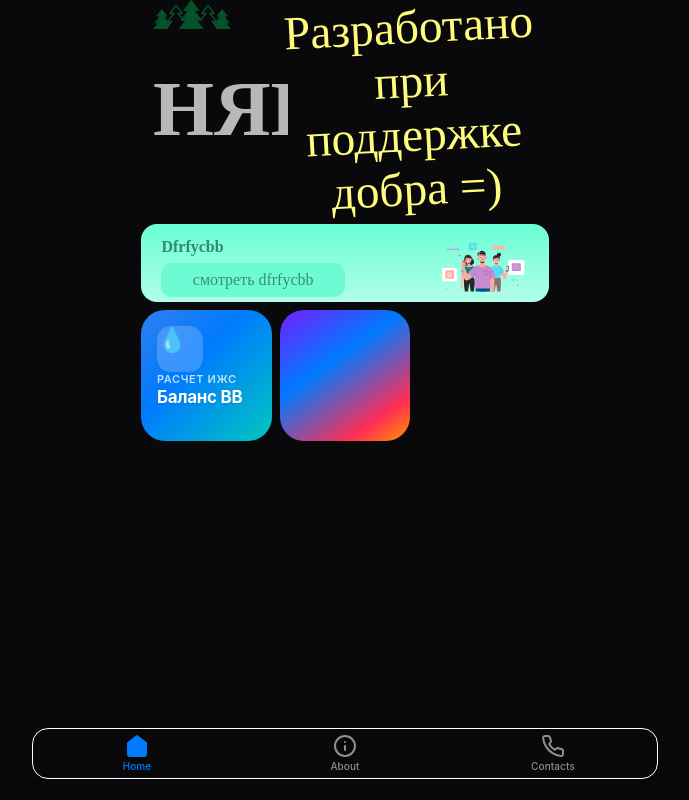
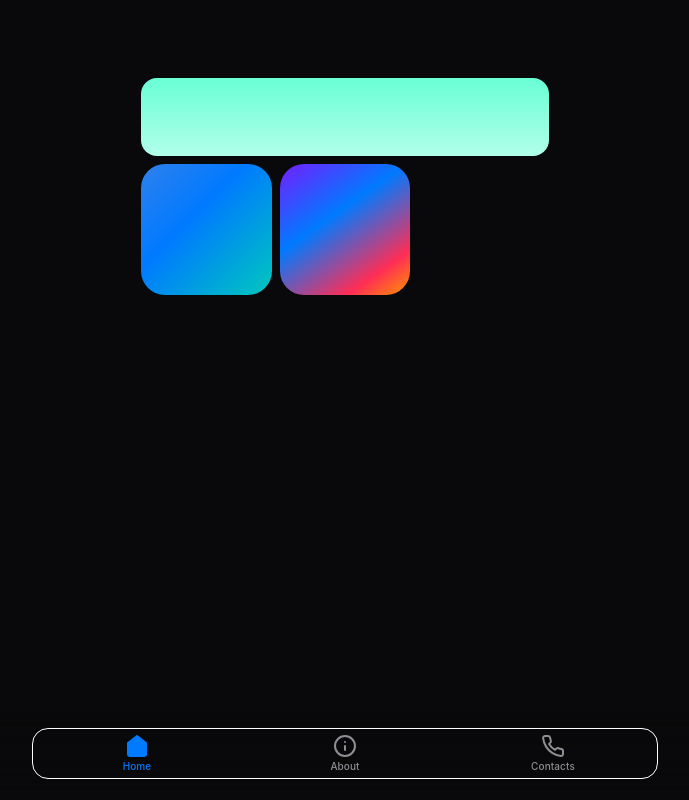
Before and after one commit to AkhmetovSR/ncity, a Next.js app: page / in a window 1280 px wide. Shown: the whole page, without its empty margins (295-984 px from the left). Built offline with nearby package versions, Linux system fonts and the light colour scheme.

Commit message:
14.08.2026

```diff
--- a/app/layout.tsx
+++ b/app/layout.tsx
@@ -97,7 +97,7 @@ export const viewport: Viewport = {
 
 // 🌟 СЕНЬОР-ФИКС 2: Метатеги PWA для iOS (Safari)
 export const metadata: Metadata = {
-    title: "Нягань",
+    title: "фыв",
     description: "Мобильное приложение для поиска работы",
     appleWebApp: {
         capable: true,
--- a/components/Home/Job/Job.tsx
+++ b/components/Home/Job/Job.tsx
@@ -8,17 +8,17 @@ import s from "@/components/Home/Job/Job.module.css";
 export default function Job() {
     return (
         <div className={s.Job}>
-            <div className={s.Content}>
-                <div className={s.Left}>
-                    <div className={s.Title}>Dfrfycbb</div>
-                    <div className={s.SearchJob}>смотреть dfrfycbb</div>
-                </div>
-                <div className={s.Right}>
-                    <div className={s.WorkImg}>
-                        <Lottie animationData={tapAnimation} loop={true} autoplay={true}/>
-                    </div>
-                </div>
-            </div>
+            {/*<div className={s.Content}>*/}
+            {/*    <div className={s.Left}>*/}
+            {/*        <div className={s.Title}>Dfrfycbb</div>*/}
+            {/*        <div className={s.SearchJob}>смотреть dfrfycbb</div>*/}
+            {/*    </div>*/}
+            {/*    <div className={s.Right}>*/}
+            {/*        <div className={s.WorkImg}>*/}
+            {/*            <Lottie animationData={tapAnimation} loop={true} autoplay={true}/>*/}
+            {/*        </div>*/}
+            {/*    </div>*/}
+            {/*</div>*/}
         </div>
     );
 }
--- a/components/Home/Title/Title.tsx
+++ b/components/Home/Title/Title.tsx
@@ -7,26 +7,26 @@ import React from "react";
 export default function Title() {
     return (
         <div className={s.Title}>
-            <div className={s.TitleContent}>
-                <div className={s.Label}>
-                    <div className={s.MountainImg}>
-                        {/*<div className={s.tree}>*/}
-                        {/*    <div className={s.top}></div>*/}
-                        {/*    <div className={s.middle}></div>*/}
-                        {/*    <div className={s.bottom}></div>*/}
-                        {/*    <div className={s.trunk}></div>*/}
-                        {/*</div>*/}
-                        {/*<div className={s.themeButtonWrapper}><DarkWhiteTheme/></div>*/}
-                        <div className={s.Forest}></div>
-                        {/*<Image src={Mountain} alt={"Mountain"} className={s.iconImage}/>*/}
-                    </div>
-                    <div className={s.TitleCity}>НЯГАНЬ</div>
-                    {/*<div className={s.SearchAll}>#НАЙДЕТСЯВСЕ</div>*/}
-                </div>
-                <div className={s.Dobro}>
-                    Разработано при поддержке добра =)
-                </div>
-            </div>
+            {/*<div className={s.TitleContent}>*/}
+            {/*    <div className={s.Label}>*/}
+            {/*        <div className={s.MountainImg}>*/}
+            {/*            /!*<div className={s.tree}>*!/*/}
+            {/*            /!*    <div className={s.top}></div>*!/*/}
+            {/*            /!*    <div className={s.middle}></div>*!/*/}
+            {/*            /!*    <div className={s.bottom}></div>*!/*/}
+            {/*            /!*    <div className={s.trunk}></div>*!/*/}
+            {/*            /!*</div>*!/*/}
+            {/*            /!*<div className={s.themeButtonWrapper}><DarkWhiteTheme/></div>*!/*/}
+            {/*            <div className={s.Forest}></div>*/}
+            {/*            /!*<Image src={Mountain} alt={"Mountain"} className={s.iconImage}/>*!/*/}
+            {/*        </div>*/}
+            {/*        <div className={s.TitleCity}>НЯГАНЬ</div>*/}
+            {/*        /!*<div className={s.SearchAll}>#НАЙДЕТСЯВСЕ</div>*!/*/}
+            {/*    </div>*/}
+            {/*    <div className={s.Dobro}>*/}
+            {/*        Разработано при поддержке добра =)*/}
+            {/*    </div>*/}
+            {/*</div>*/}
         </div>
     );
 }
--- a/components/Home/WidgetWaterBalance/WidgetWaterBalance.tsx
+++ b/components/Home/WidgetWaterBalance/WidgetWaterBalance.tsx
@@ -20,16 +20,16 @@ export default function WidgetWaterBalance() {
             whileTap={{ scale: 0.97 }}
             onClick={handleClick}
         >
-            {/* Маленькая аккуратная картинка-иконка */}
-            <div className={s.widgetIcon}>
-                💧
-            </div>
+            {/*/!* Маленькая аккуратная картинка-иконка *!/*/}
+            {/*<div className={s.widgetIcon}>*/}
+            {/*    💧*/}
+            {/*</div>*/}
 
-            {/* Текстовая группа внизу виджета */}
-            <div className={s.widgetTextContainer}>
-                <span className={s.widgetLabel}>Расчет ИЖС</span>
-                <h3 className={s.widgetTitle}>Баланс ВВ</h3>
-            </div>
+            {/*/!* Текстовая группа внизу виджета *!/*/}
+            {/*<div className={s.widgetTextContainer}>*/}
+            {/*    <span className={s.widgetLabel}>Расчет ИЖС</span>*/}
+            {/*    <h3 className={s.widgetTitle}>Баланс ВВ</h3>*/}
+            {/*</div>*/}
         </motion.div>
     );
 }
```
Also changed, not shown: app/@modal/(.)card/[[...id]]/page.tsx (+20 -20 lines).
